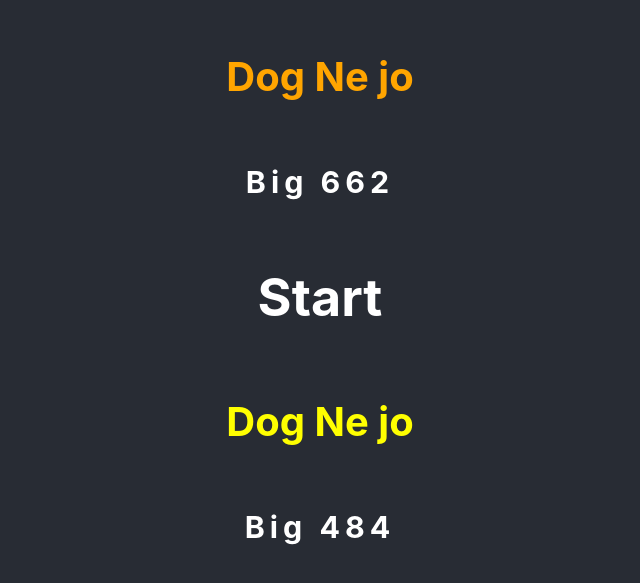
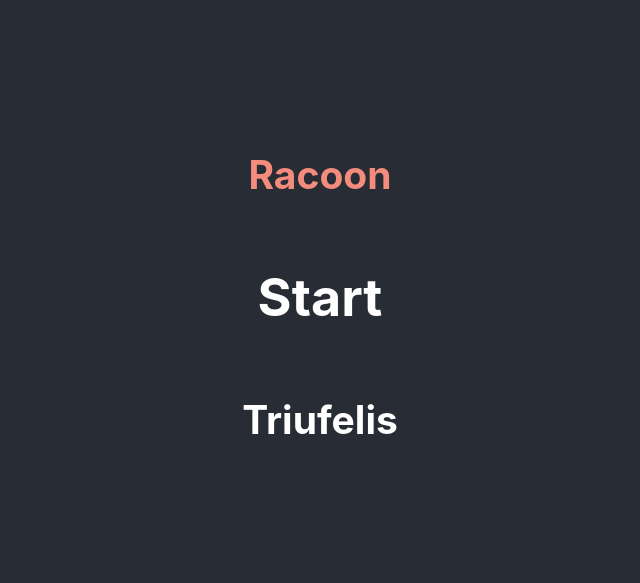
Before and after one commit to simonasablinaite/React, a React (Create React App) app: page / in a window 1280 px wide. Shown: the part 103-686 px from the top of the page, without its empty margins (320-960 px from the left). Built offline with nearby package versions, Linux system fonts and the light colour scheme.

Commit message:
Cat and Racoon components

```diff
--- a/src/App.jsx
+++ b/src/App.jsx
@@ -1,13 +1,17 @@
 import "./App.css";
-import Dog from "./Components/003/Dog";
+import Cat from "./Components/003/Cat";
+import Racoon from "./Components/003/Racoon";
+// import Dog from "./Components/003/Dog";
 
 function App() {
   return (
     <div className="App">
       <header className="App-header">
-        <Dog></Dog>
+        <Racoon></Racoon>
+        {/* <Dog></Dog> */}
         <h1>Start</h1>
-        <Dog></Dog>
+        {/* <Dog></Dog> */}
+        <Cat />
       </header>
     </div>
   );
--- /dev/null
+++ b/src/Components/003/Cat.jsx
@@ -0,0 +1,7 @@
+import rand from "../../Functions/random";
+
+function Cat() {
+  return rand(0, 1) ? <h1>Triufelis</h1> : <h2>Triufelis</h2>;
+}
+
+export default Cat;
--- /dev/null
+++ b/src/Components/003/Racoon.jsx
@@ -0,0 +1,7 @@
+import randColor from "../../Functions/randColor";
+
+function Racoon() {
+  return <h2 style={{ color: randColor() }}>Racoon</h2>;
+}
+
+export default Racoon;
--- /dev/null
+++ b/src/Functions/randColor.js
@@ -0,0 +1,5 @@
+const randColor = () =>  {
+    return "#" + Math.floor(Math.random()*16777215).toString(16).padStart(6, '0');
+}
+
+export default randColor;
```
